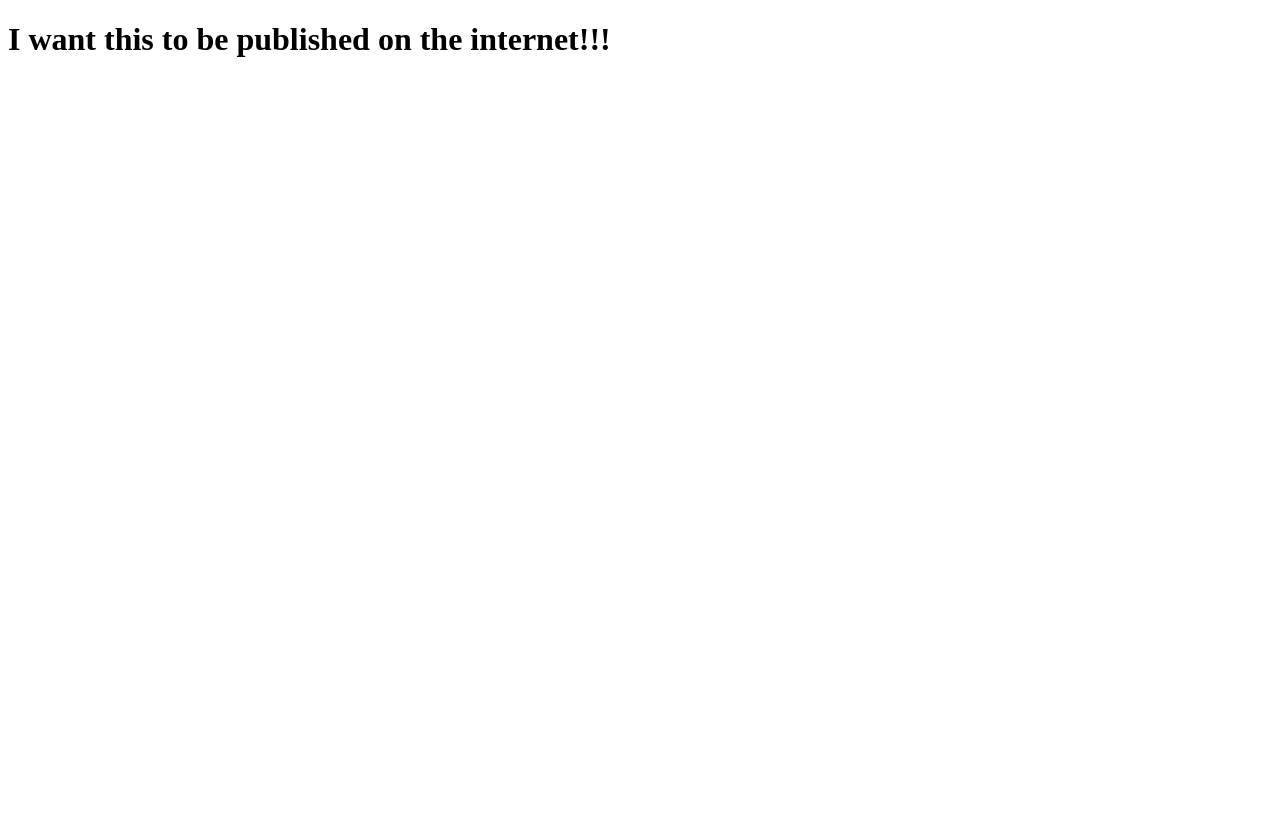
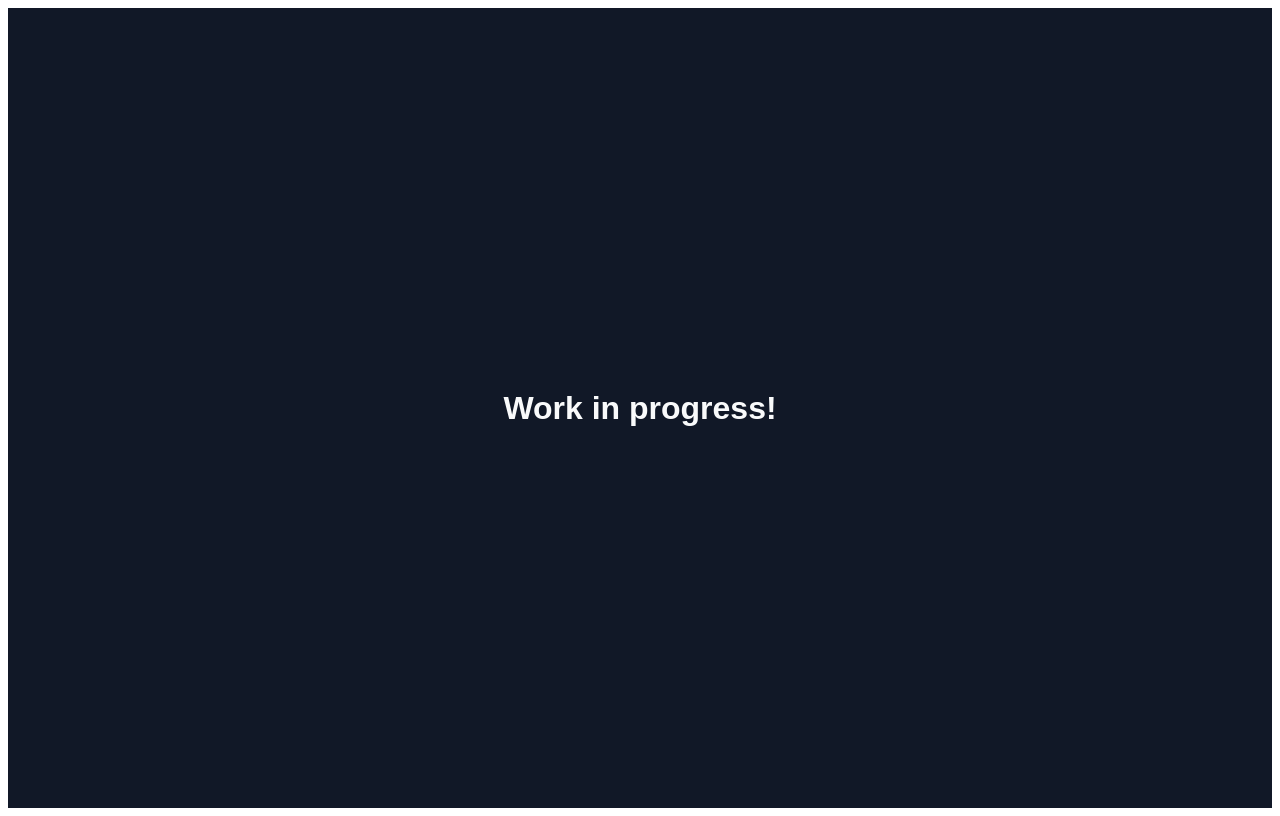
Before and after one commit to lgc2/clone-tabnews, a Next.js app: page / in a window 1280 px wide. Built offline with nearby package versions, Linux system fonts and the light colour scheme.

Commit message:
change 'Work in progress' page style

```diff
--- a/pages/index.js
+++ b/pages/index.js
@@ -1,5 +1,20 @@
 function Home() {
-  return <h1>I want this to be published on the internet!!!</h1>;
+  return (
+    <main
+      style={{
+        alignItems: "center",
+        backgroundColor: "#111827",
+        color: "#f9fafb",
+        display: "flex",
+        fontFamily: "sans-serif",
+        justifyContent: "center",
+        minHeight: "100vh",
+        textAlign: "center",
+      }}
+    >
+      <h1>Work in progress!</h1>
+    </main>
+  );
 }
 
 export default Home;
```
